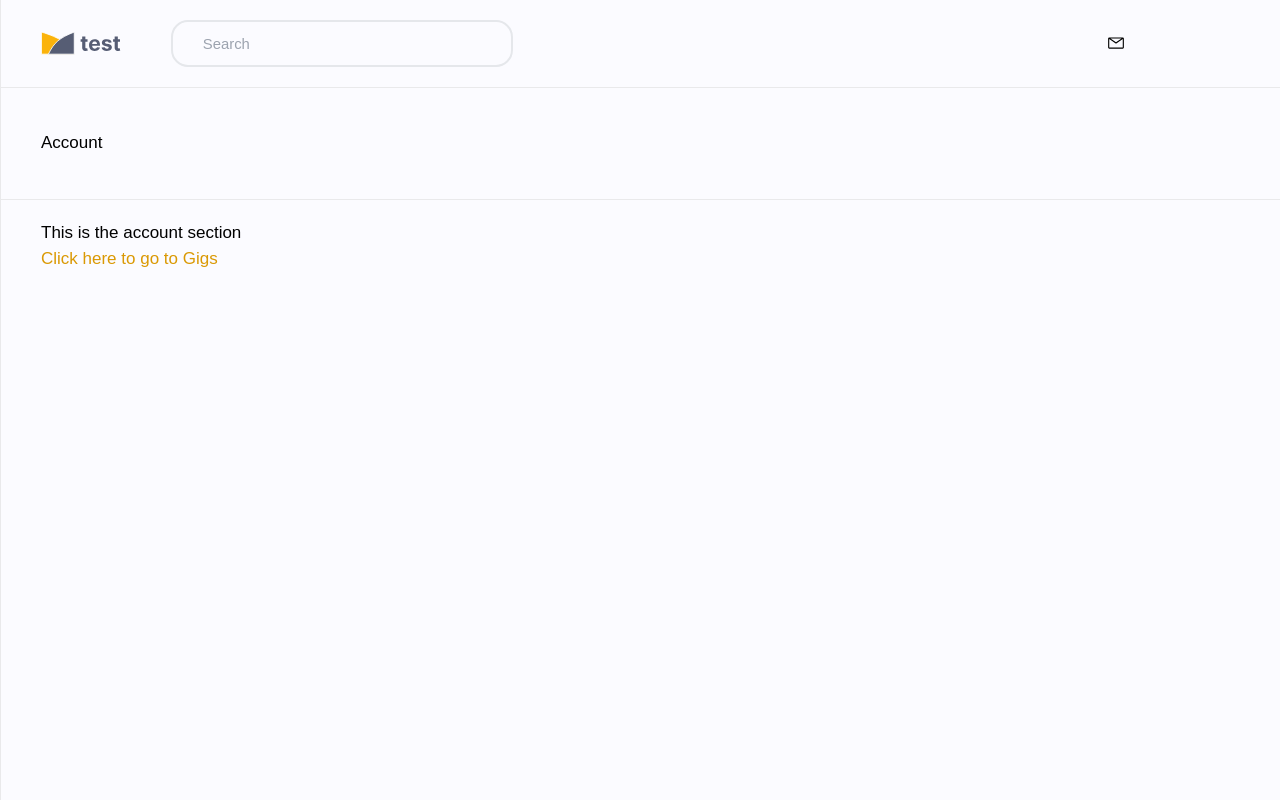
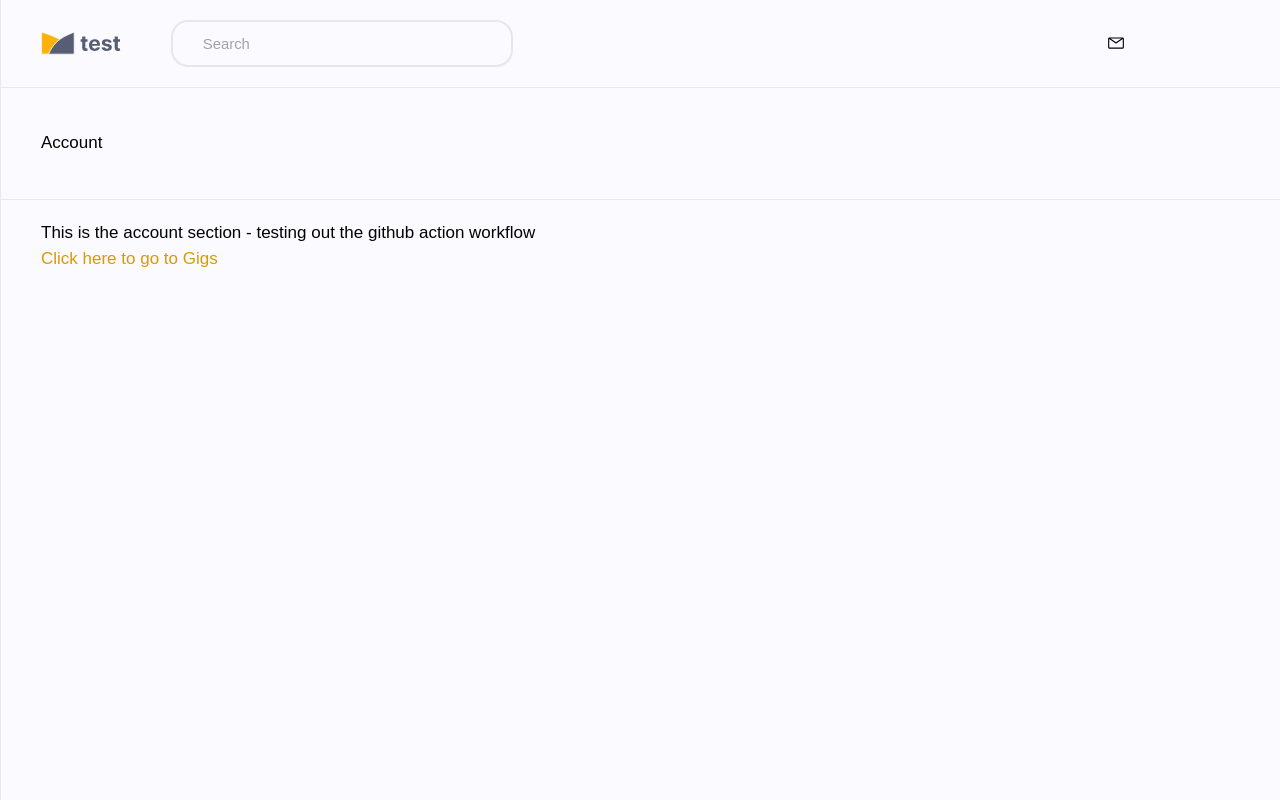
Before and after one commit to optimalresource/DevTest-FE, a Next.js app: page /user/account in a window 1280 px wide. Built offline with nearby package versions, Linux system fonts and the light colour scheme; some icons are missing; a web font is replaced by a local one.

Commit message:
Setup Github Actions.

```diff
--- a/components/user/account/index.js
+++ b/components/user/account/index.js
@@ -4,7 +4,9 @@ import React, { Fragment } from "react";
 const AccountComponent = () => {
   return (
     <Fragment>
-      <p>This is the account section</p>
+      <p>
+        This is the account section - testing out the github action workflow
+      </p>
       <Link href="/user/gigs">
         <a>Click here to go to Gigs</a>
       </Link>
```
